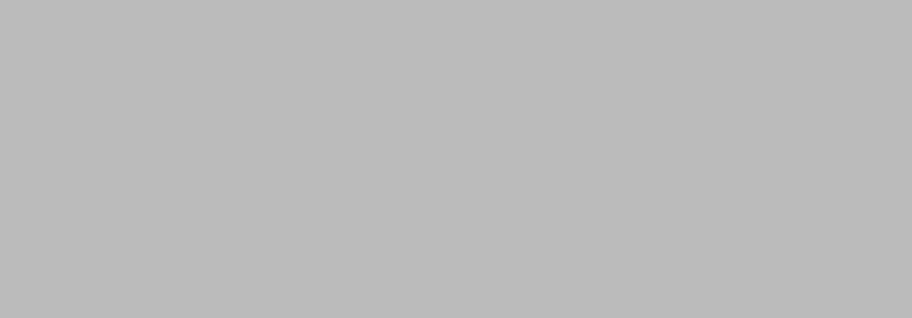
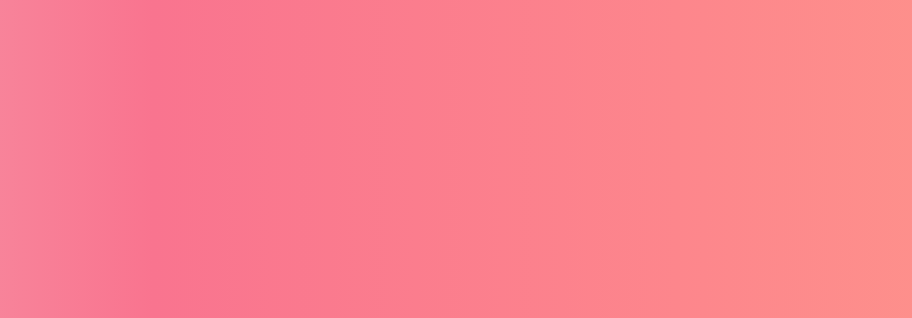
Before and after one commit to Mehedi-bit/student-mockup-project, a plain HTML site: page frontend/error.html in a window 1280 px wide. Shown: the top 318 px of the page, without its empty margins (90-1002 px from the left). Drawn offline with Linux system fonts and the light colour scheme.

Commit message:
frontend pages

```diff
--- a/frontend/error.html
+++ b/frontend/error.html
@@ -29,7 +29,7 @@
         justify-content: center;
         align-items: center;
         height: 100vh; /* Ensure full viewport height */
-        background-color: rgb(188, 188, 188);
+        background-image: linear-gradient(to right, #f78ca0 0%, #f9748f 19%, #fd868c 60%, #fe9a8b 100%);
       }
     </style>
     <div class="container">
```
Also changed, not shown: frontend/success.html (+1 -1 lines).
